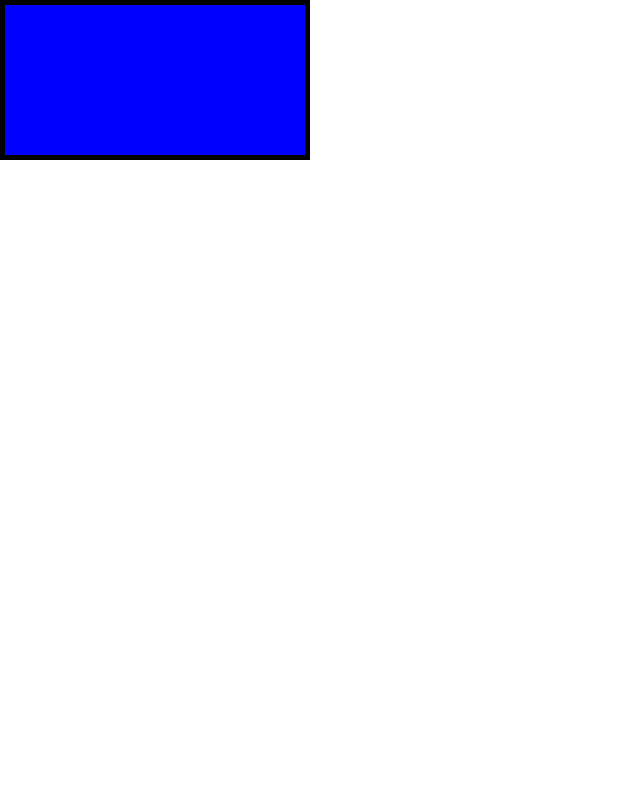
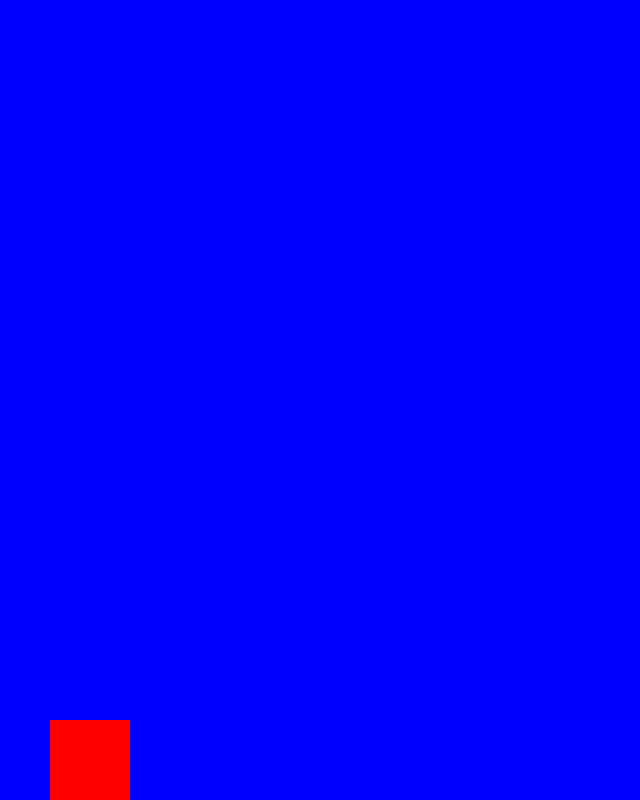
Before and after one commit to Ben-Worrall/SkySurfer, a plain HTML site: page index.html in a window 1280 px wide. Shown: the whole page, without its empty margins (0-640 px from the left). Drawn offline with Linux system fonts and the light colour scheme.

Commit message:
gravity, keybinds

```diff
--- a/index.html
+++ b/index.html
@@ -8,6 +8,13 @@
 
 <body>
 <canvas id="GameCanvas"></canvas>
+
+
+
+<script src="scripts/player.js"></script>
+<script src="main.js"></script>
+
 </body>
 
+
 </html>
--- a/main.js
+++ b/main.js
@@ -0,0 +1,84 @@
+class Game {
+    constructor(canvas, context){
+        this.canvas = canvas;
+        this.ctx = context;
+        this.width = this.canvas.width;
+        this.height = this.canvas.height;
+        this.baseHeight = 2000
+        this.ratio = this.height / this.baseHeight
+        this.player = new Player(this)
+
+        //gravity pulls player down 1 pixel per frame
+        this.gravity = 1
+
+
+        this.resize(window.innerWidth, window.innerHeight)
+
+        //for any viewport on any device
+        window.addEventListener('resize', e => {
+            this.resize(e.currentTarget.innerWidth, e.currentTarget.innerHeight)
+        })
+
+        //mouse controls
+        this.canvas.addEventListener('mousedown', (e) => {
+              this.player.fly()
+        })
+        //keyboard controls
+        window.addEventListener('keydown', e => {
+            if(e.key == ' ' || e.key === 'Enter' || e.key === "w")[
+                this.player.fly()
+            ]
+        })
+        //touch controls
+        this.canvas.addEventListener('touchstart', e => {
+            this.player.fly()
+        })
+
+
+
+    }
+
+    resize(width, height){
+        this.canvas.width = width;
+        this.canvas.height = height;
+        this.width = this.canvas.width;
+        this.height = this.canvas.height;
+        this.ctx.fillStyle = 'red'
+        this.ratio = this.height / this.baseHeight
+
+
+        //for scaling depnding on height
+        this.gravity = 0.5 * this.ratio
+        this.player.resize()
+    }
+
+    render(){
+        //coords and size for player
+
+        this.player.update()
+        this.player.draw()
+
+    }
+
+
+}
+
+window.addEventListener('load', function(){
+    const canvas = this.document.getElementById('GameCanvas')
+    const ctx = canvas.getContext('2d');
+    canvas.width = 600
+    canvas.height = 600
+    ctx.fillStyle = 'red'
+
+    const game = new Game(canvas, ctx)
+
+
+
+    //run function to update all draw objects then delete then run agina
+    function animate(){
+        ctx.clearRect(0,0, canvas.height, canvas.width)
+        game.render()
+        requestAnimationFrame(animate)
+    }
+    requestAnimationFrame(animate)
+})
--- a/scripts/player.js
+++ b/scripts/player.js
@@ -0,0 +1,57 @@
+class Player{
+    constructor(game){
+        this.game = game;
+        this.x = 50;
+        this.y
+        this.width
+        this.height
+        //increase speed of gravity
+        this.speedY
+
+        //sprite picture size
+        this.spriteWidth = 200
+        this.spriteHeight = 200
+
+        //flying speed
+        this.flySpeed
+
+    }
+
+    draw(){
+        this.game.ctx.fillRect(this.x, this.y, this.width, this.height)
+    }
+    update(){
+        this.y += this.speedY
+        //gravity
+        if(!this.isTouchingBottom()){
+            this.speedY += this.game.gravity
+        }
+
+        //bottom boundary
+        if(this.isTouchingBottom()){
+            this.y = this.game.height - this.height
+        }
+    }
+
+    //for scaling depnding on height
+    resize(){
+        this.width = this.spriteWidth * this.game.ratio
+        this.height = this.spriteHeight * this.game.ratio
+        this.y = this.game.height * 0.5 - this.height * 0.5
+        this.speedY = -8 * this.game.ratio
+        this.flySpeed = 20 * this.game.ratio
+    }
+    isTouchingTop(){
+        return this.y <= 0
+    }
+    isTouchingBottom(){
+        return  this.y >= this.game.height - this.height
+    }
+    fly(){
+        if(!this.isTouchingTop())[
+            this.speedY = -this.flySpeed
+        ]
+
+    }
+
+}
--- a/style.css
+++ b/style.css
@@ -6,9 +6,11 @@
 }
 
 #GameCanvas{
-    border: 5px solid black;
+
     position: absolute;
     top: 0;
     left: 0;
     background: blue;
+    max-width: 100%;
+    max-height: 100%;
 }
```
